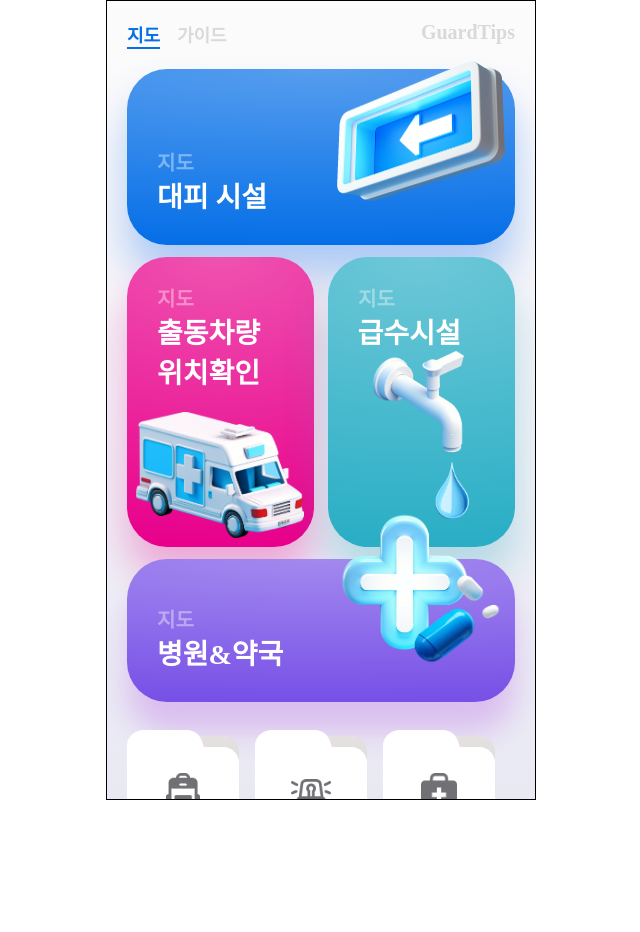
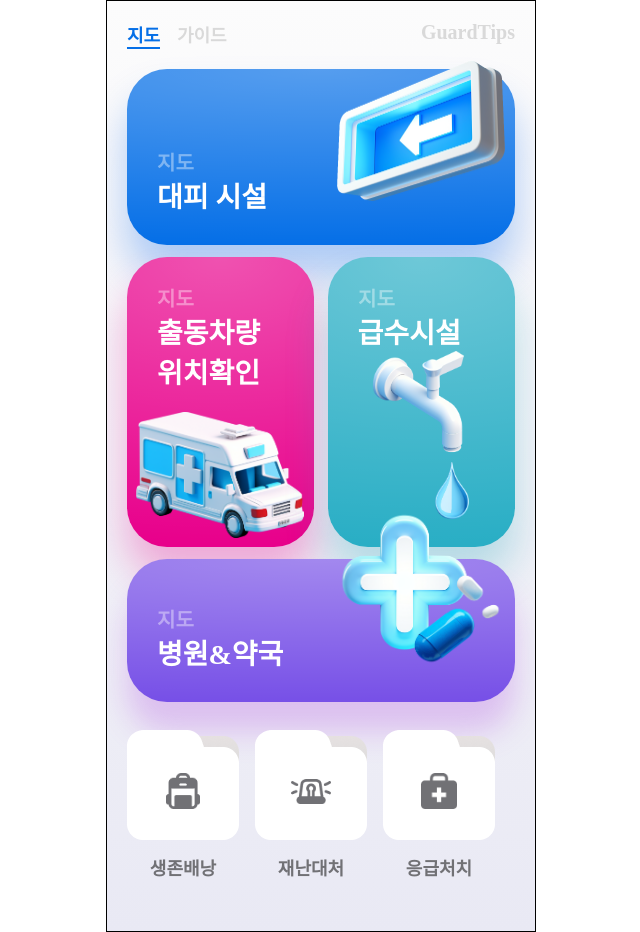
Before and after one commit to potenday-project/GuardTips, a React (Create React App) app in the folder Frontend/: page / in a window 1280 px wide. Shown: the whole page, without its empty margins (319-959 px from the left). Before the commit the page ends 800 px from the top, so only its background shows below. Built offline with nearby package versions, Linux system fonts and the light colour scheme; no server answers; a web font is replaced by a local one; what react-naver-maps would draw is missing.

Commit message:
:ambulance: Hotfix : edit app height

```diff
--- a/Frontend/src/App.tsx
+++ b/Frontend/src/App.tsx
@@ -11,7 +11,7 @@ import FirstaidDetail from "./pages/Guide/FirstaidDetail";
 
 const AppWrap = styled.section`
   max-width: 430px;
-  height: 100vh;
+  height: 932px;
   margin: 0 auto;
   border: solid 1px;
   overflow-x: hidden;
```
